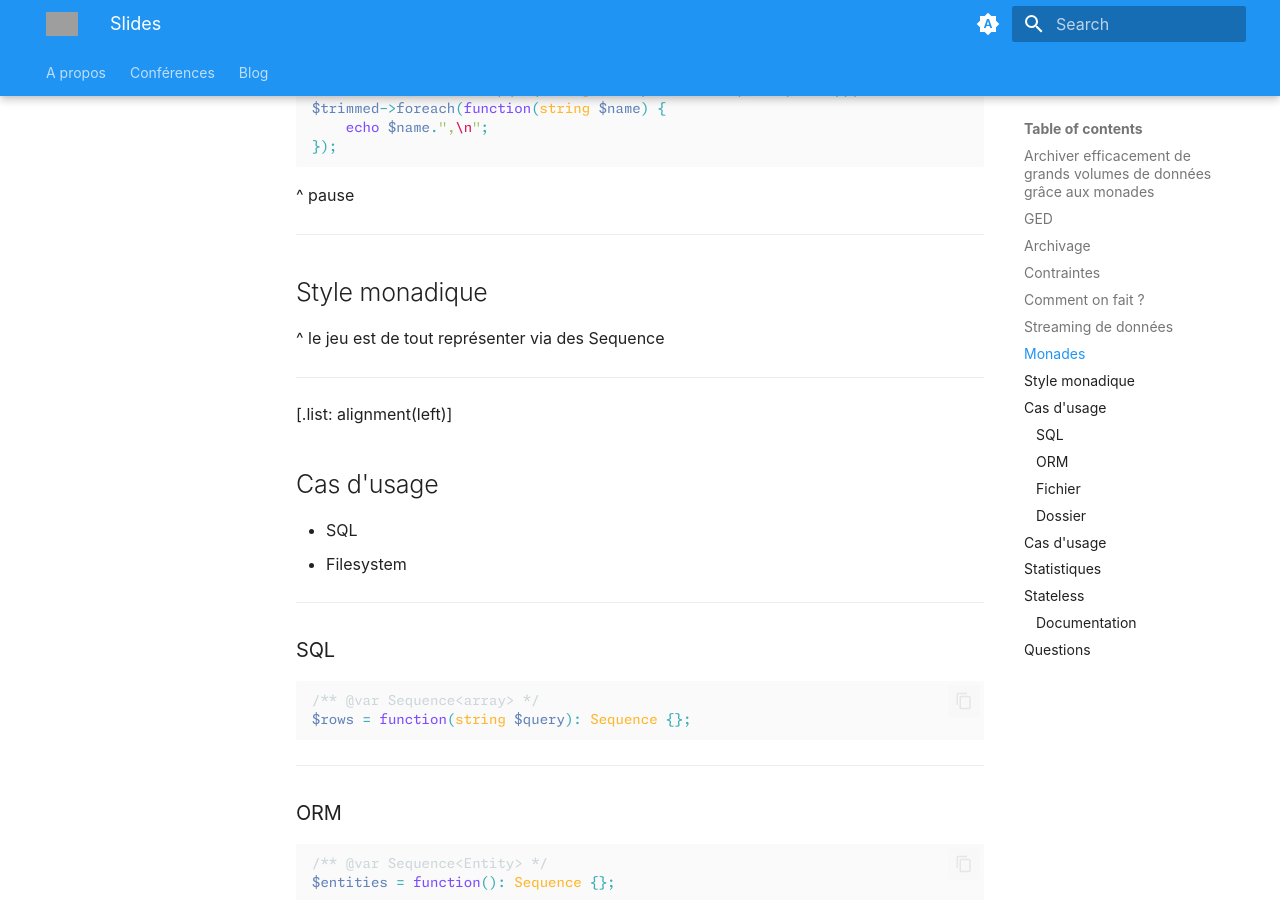
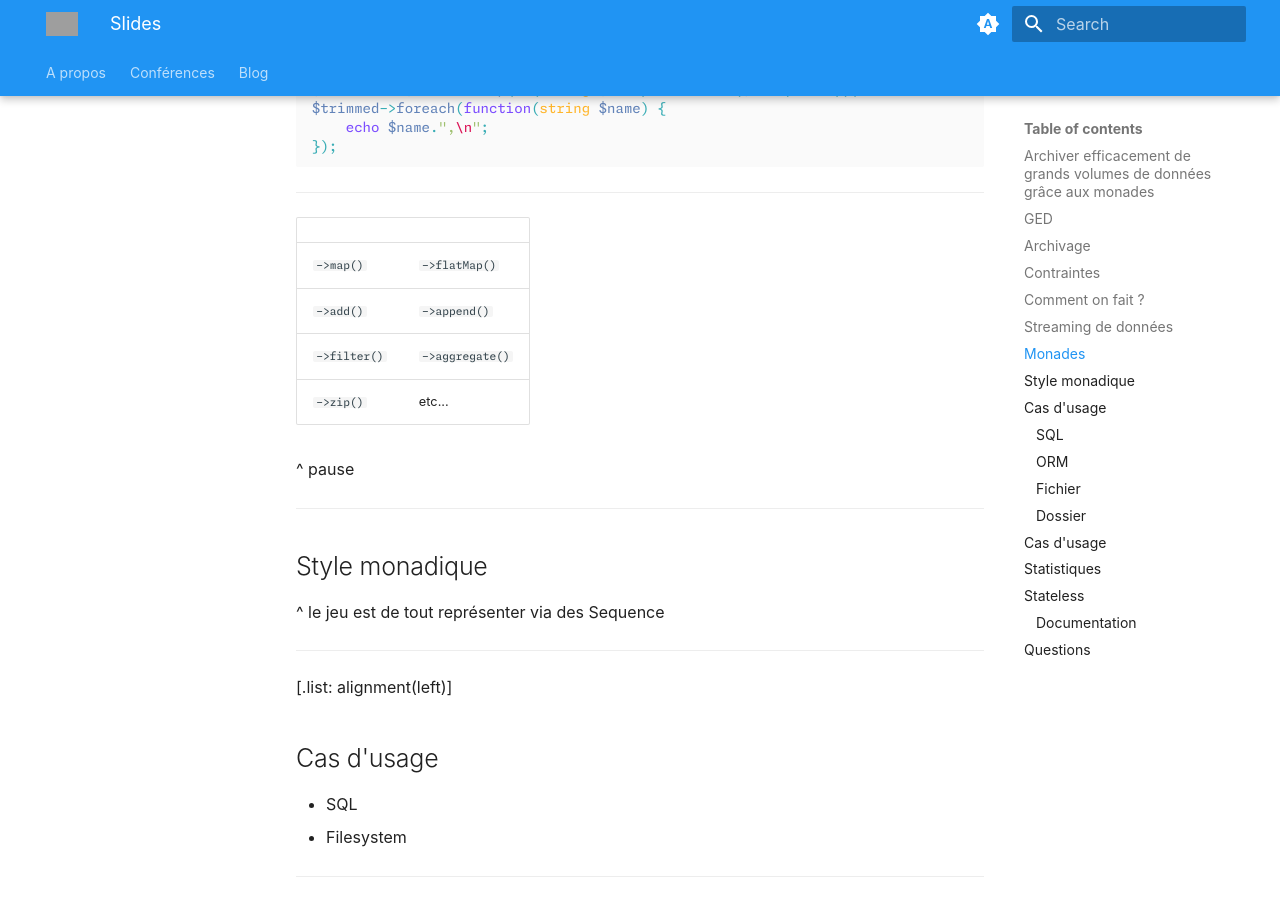
Before and after one commit to Baptouuuu/baptouuuu.github.io, an MkDocs documentation site: the page built from docs/conferences/retex archivage/slides.md, in a window 1280 px wide and 900 px high, scrolled down 3916 px. Built offline with MkDocs 1.6.1 and Material for MkDocs 9.7.7, drawn with Linux system fonts in a browser that asks for light colours; grey boxes are pictures that could not be loaded.

Commit message:
add examples of other tranformations possible on sequences

````diff
--- a/docs/conferences/retex archivage/slides.md
+++ b/docs/conferences/retex archivage/slides.md
@@ -194,6 +194,15 @@ $trimmed->foreach(function(string $name) {
     echo $name.",\n";
 });
 ```
+
+---
+
+| | |
+|-|-|
+| `->map()` | `->flatMap()` |
+| `->add()` | `->append()` |
+| `->filter()` | `->aggregate()` |
+| `->zip()` | etc... |
 
 ^ pause
 
````
